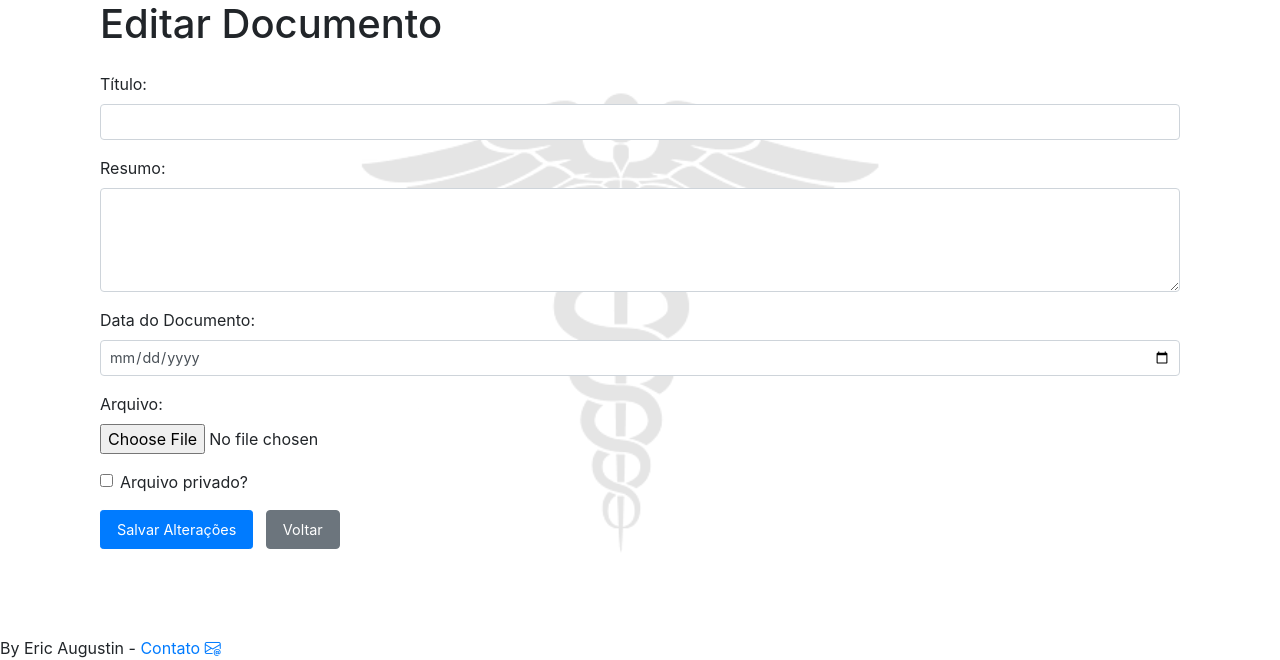
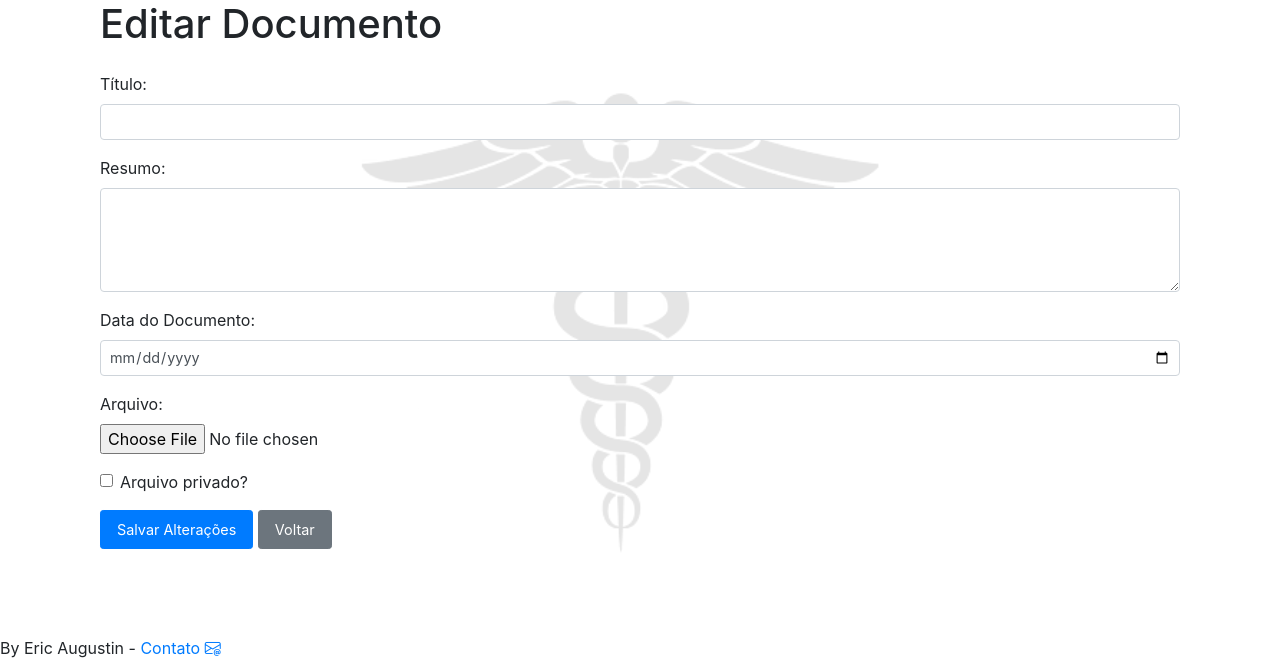
Before and after one commit to augustin1977/prontuario, a Django app: template Documentos/templates/editar.html in a window 1280 px wide. Shown: the part 140-800 px from the top of the page. Run offline with Django 4.2, Linux system fonts and the light colour scheme; the template is opened without the code that fills it, so the values that code supplies are empty; parts of the project's set-up code (start-up, migrations or seed data) failed here and were passed over.

Commit message:
ajustes de layout dos botoes

```diff
--- a/Documentos/templates/detalhes.html
+++ b/Documentos/templates/detalhes.html
@@ -14,7 +14,7 @@
     <p><strong>Última Modificação:</strong> {{ documento.data_modificacao|date:"d/m/Y H:i" }}</p>
 
     {% if documento.arquivo %}
-        <p><strong>Arquivo:</strong> <a href="{% url 'servir_arquivo_protegido' documento.id %}">Baixar Arquivo</a></p>
+        <p><strong>Arquivo:</strong> <a href="{% url 'servir_arquivo_protegido' documento.id %}" >Baixar Arquivo</a></p>
     {% else %}
         <p><strong>Arquivo:</strong> Nenhum arquivo anexado.</p>
     {% endif %}
--- a/Documentos/templates/editar.html
+++ b/Documentos/templates/editar.html
@@ -41,7 +41,7 @@
                 <label for="arquivo">Arquivo:</label>
                 <input type="file" class="form-control-file" id="arquivo" name="arquivo">
                 {% if documento.arquivo %}
-                    <p class="mt-2">Arquivo atual: <a href="{{ documento.arquivo.url }}" target="_blank">Baixar</a></p>
+                    <p class="mt-2">Arquivo atual: <a  href="{{ documento.arquivo.url }}" target="_blank">Baixar</a></p>
                 {% endif %}
             </div>
 
@@ -56,7 +56,7 @@
 
             <div class="form-group">
                 <button type="submit" class="btn btn-primary btn-sm">Salvar Alterações</button>
-                <a href="{% url 'listar_documentos' %}" class="btn btn-secondary ml-2">Voltar</a>
+                <a href="{% url 'listar_documentos' %}" class="btn btn-secondary btn-sm">Voltar</a>
             </div>
         </form>
     </div>
--- a/Documentos/templates/visualizar_permissoes.html
+++ b/Documentos/templates/visualizar_permissoes.html
@@ -34,7 +34,7 @@
                     <td>
                         <form method="post" action="{% url 'excluir_permissao' permissao.id %}" style="display:inline;">
                             {% csrf_token %}
-                            <button type="submit" class="btn btn-danger" >Revogar Permissão</button>
+                            <button type="submit" class="btn btn-danger " >Revogar Permissão</button>
                         </form>
                     </td>
                 </tr>
```
